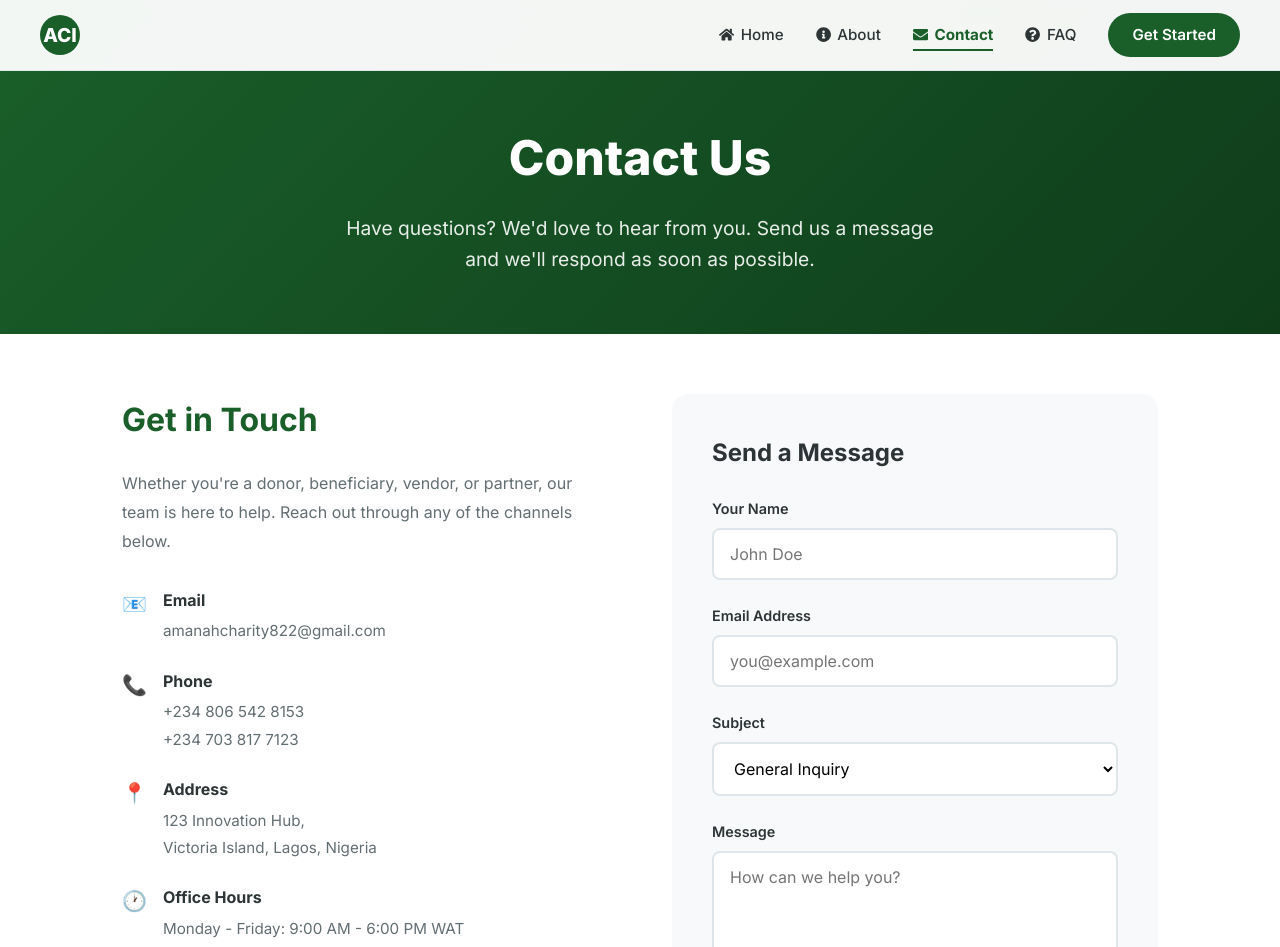
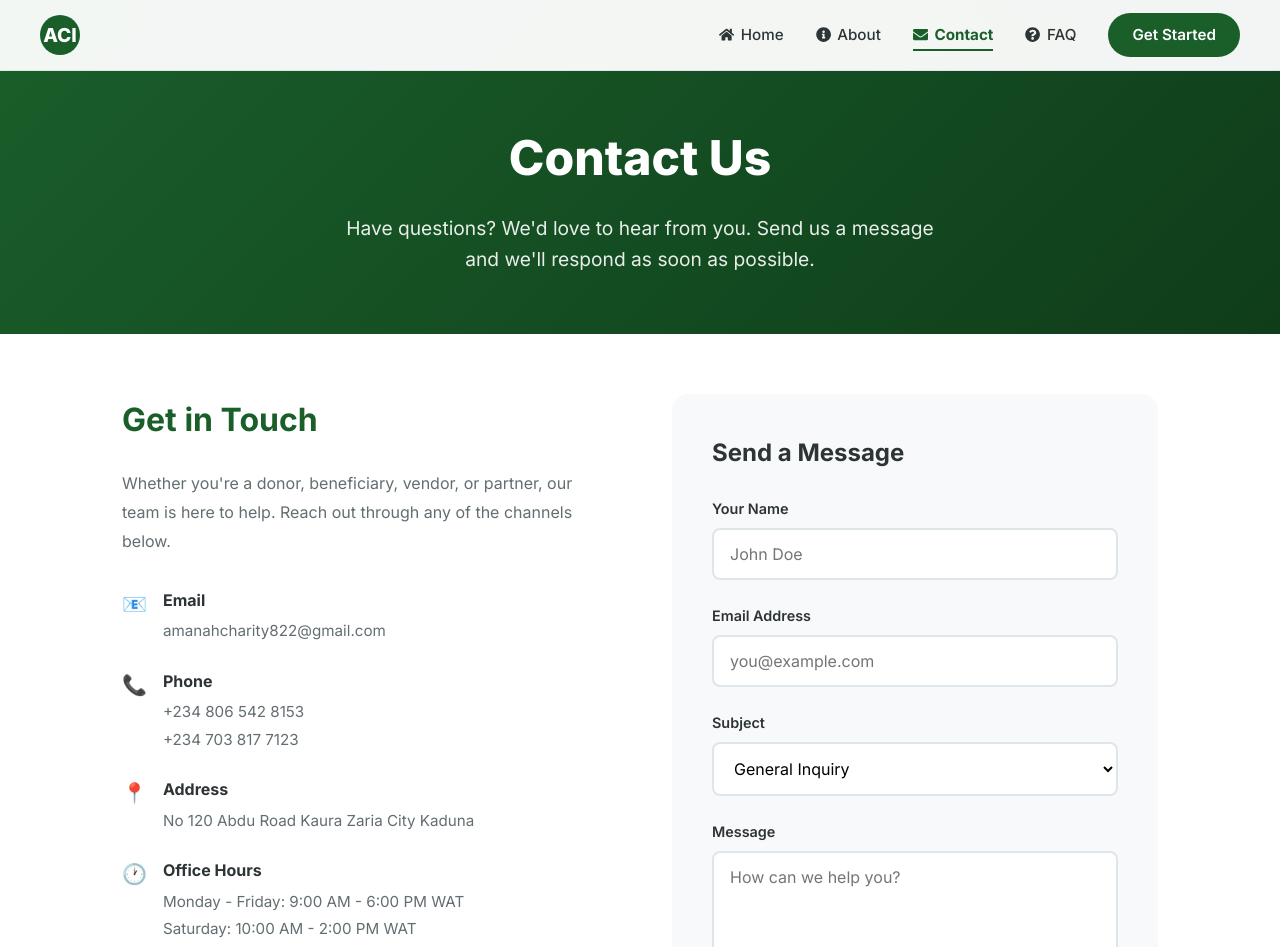
Before and after one commit to Weirdinho/BarakahGo, a React (Create React App) app in the folder frontend/: page /contact in a window 1280 px wide. Shown: the top 947 px of the page. Built offline with nearby package versions, Linux system fonts and the light colour scheme.

Commit message:
Update contact address in Contact.jsx

```diff
--- a/frontend/src/pages/Contact.jsx
+++ b/frontend/src/pages/Contact.jsx
@@ -210,7 +210,7 @@ const Contact = () => {
             <span className="icon">📍</span>
             <div>
               <h4>Address</h4>
-              <p>123 Innovation Hub,<br />Victoria Island, Lagos, Nigeria</p>
+              <p>No 120 Abdu Road Kaura Zaria City Kaduna</p>
             </div>
           </div>
 
```
